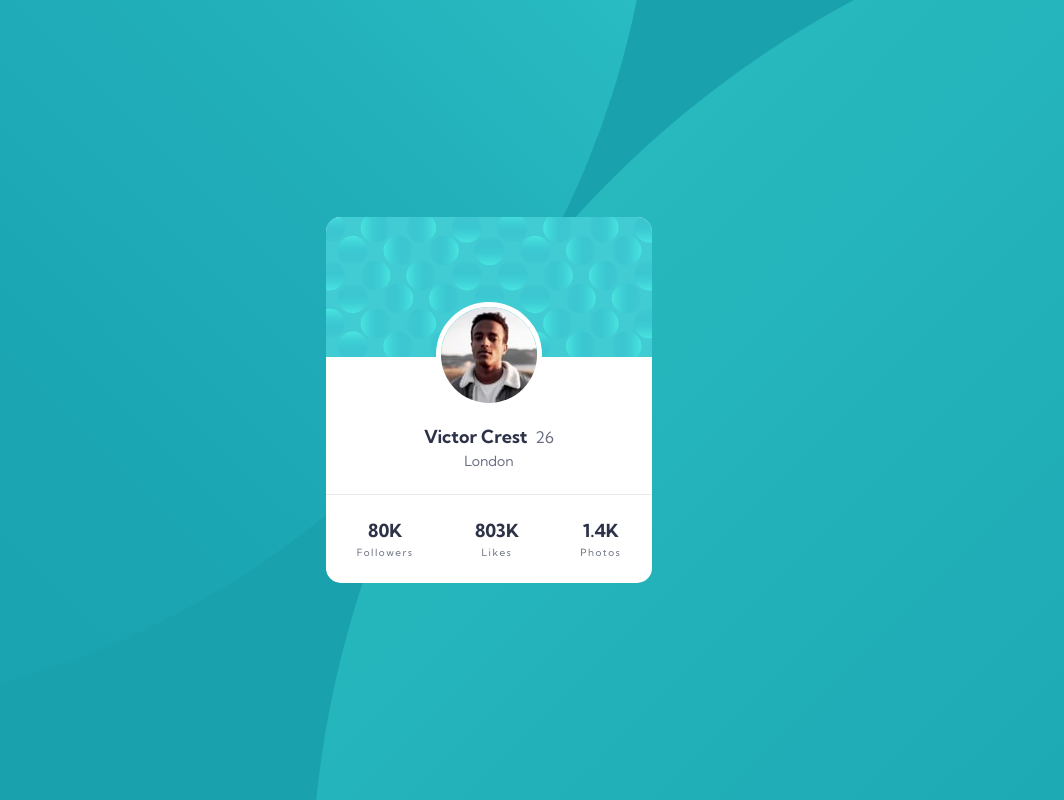
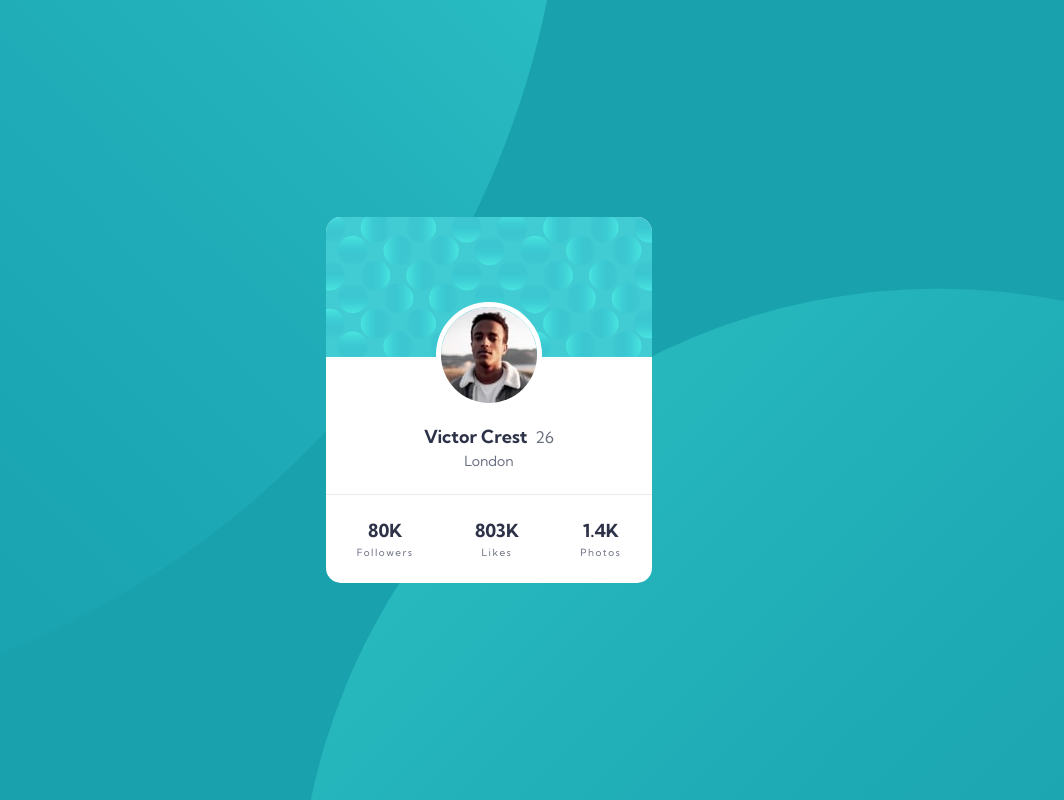
Before and after one commit to ferfalcon/profile-card-component-main, a plain HTML site: page index.html in a window 1280 px wide. Shown: the whole page, without its empty margins (151-1215 px from the left). Drawn offline with Linux system fonts and the light colour scheme.

Commit message:
Update styles.css

```diff
--- a/css/styles.css
+++ b/css/styles.css
@@ -163,3 +163,15 @@ img {
 	clip-path: inset(50%);
 	white-space: nowrap;
 }
+
+@media (min-width: 80rem) {
+	.background-container::before {
+		width: 140%;
+		transform: translate(-60%, -60%);
+	}
+
+	.background-container::after {
+		width: 100%;
+		transform: translate(35%, 60%);
+	}
+}
```
